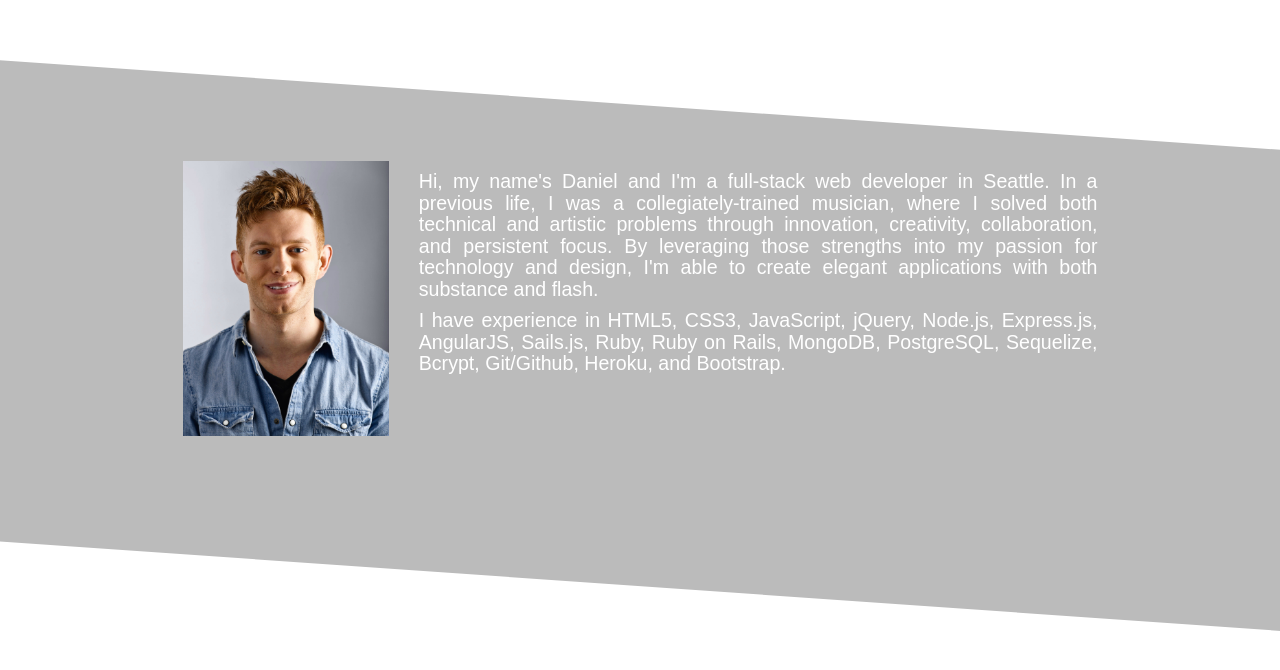
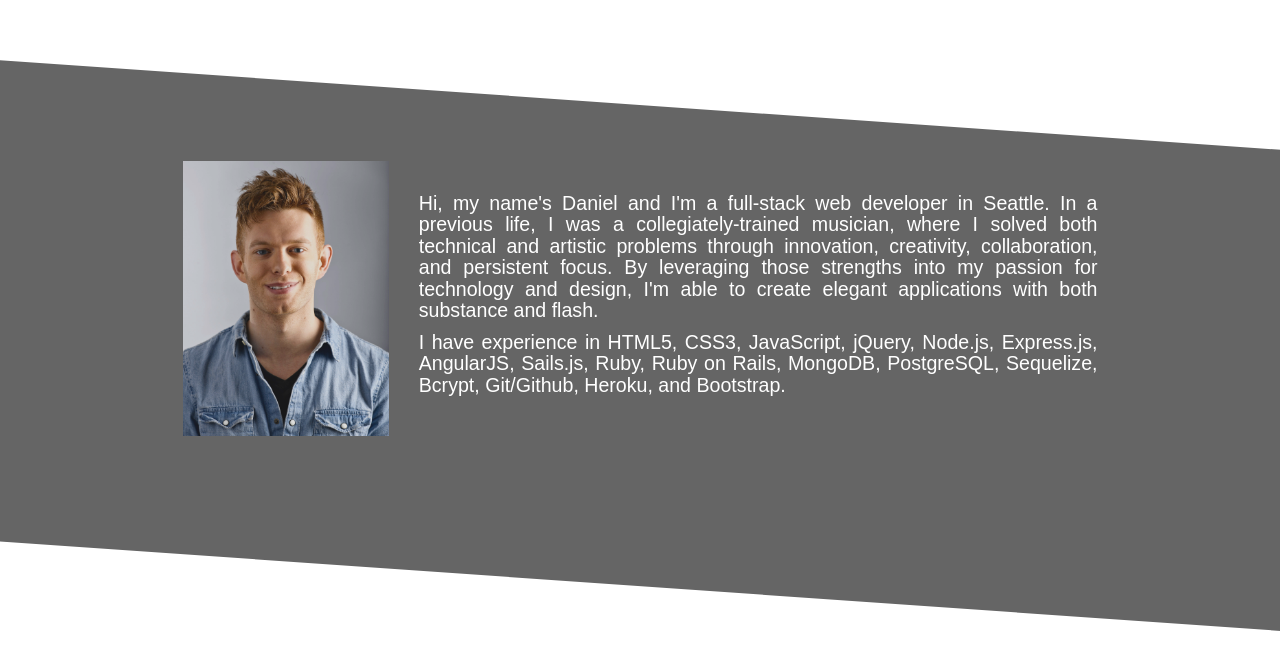
Before and after one commit to smithdp60/smithdp60.github.io, a plain HTML site: page index.html in a window 1280 px wide. Shown: the part 1639-2309 px from the top of the page. Drawn offline with Linux system fonts and the light colour scheme; a web font is replaced by a local one.

Commit message:
fixing slant div

```diff
--- a/css/style.css
+++ b/css/style.css
@@ -102,7 +102,7 @@ of those sections to manage the look and feel of the site. */
 
 .slant {
     position: absolute;
-    background-color: #bbbbbb;
+    background-color: #656565;
     left: -50px;
     margin-top: -50px;
     min-height: 60vh;
@@ -132,6 +132,7 @@ of those sections to manage the look and feel of the site. */
     width: 100%;
     max-width: 50vw;
     opacity: 1;
+    opacity: .8;
 }
 
 
--- a/index.html
+++ b/index.html
@@ -120,12 +120,12 @@
     <div class="container">
       <div class="row">
         <div class="col-lg-10 col-lg-offset-1">
-          <div class="col-md-3 text-center">
+          <div class="col-sm-3 text-center">
             <img class="headshot" src="img/finalsmall.jpg">
           </div>
-          <div class="col-md-9">
+          <div class="col-sm-9">
             <h4>
-              Hi, my name's Daniel and I'm a full-stack web developer in Seattle. In a previous life, I was a collegiately-trained musician, where I solved both technical and artistic problems through innovation, creativity, collaboration, and persistent focus. By leveraging those strengths into my passion for technology and design, I'm able to create elegant applications with both substance and flash.
+              <br>Hi, my name's Daniel and I'm a full-stack web developer in Seattle. In a previous life, I was a collegiately-trained musician, where I solved both technical and artistic problems through innovation, creativity, collaboration, and persistent focus. By leveraging those strengths into my passion for technology and design, I'm able to create elegant applications with both substance and flash.
             </h4>
             <h4>
               I have experience in HTML5, CSS3, JavaScript, jQuery, Node.js, Express.js, AngularJS, Sails.js, Ruby, Ruby on Rails, MongoDB, PostgreSQL, Sequelize, Bcrypt, Git/Github, Heroku, and Bootstrap.
```
